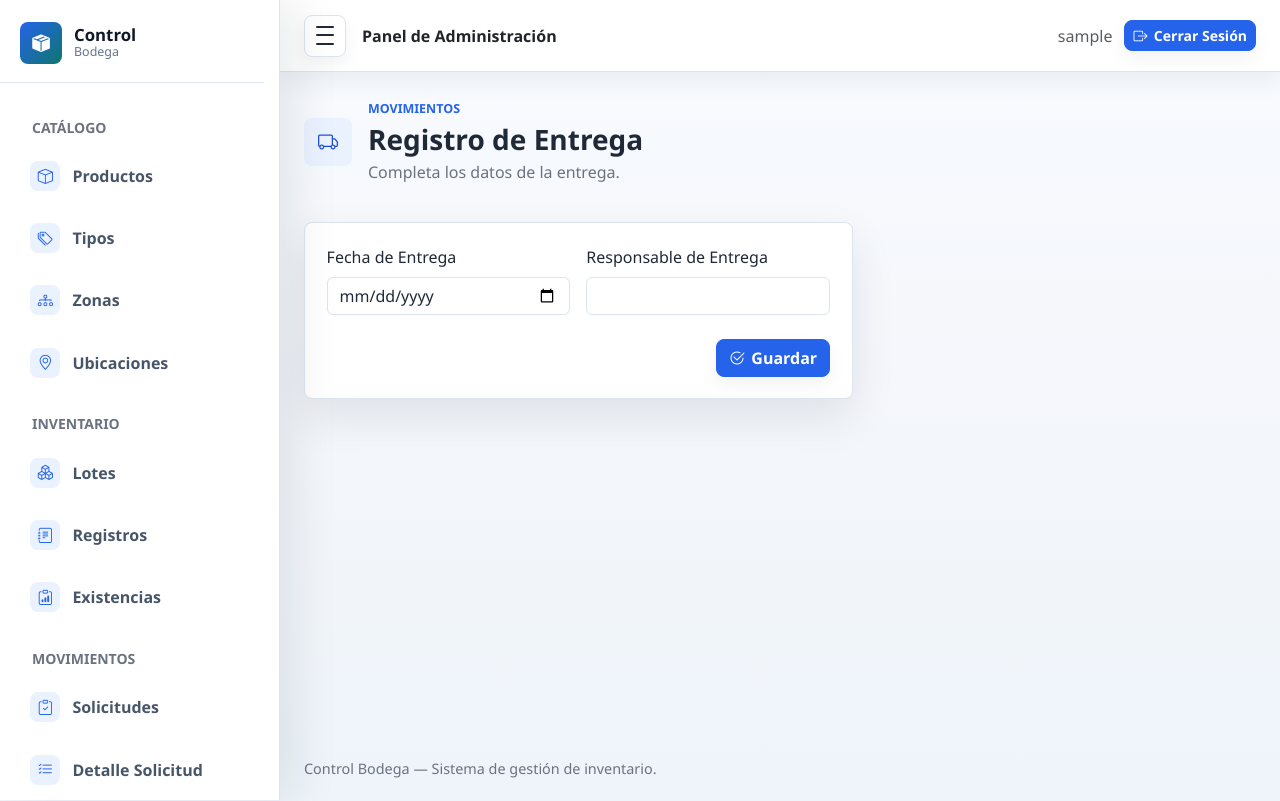
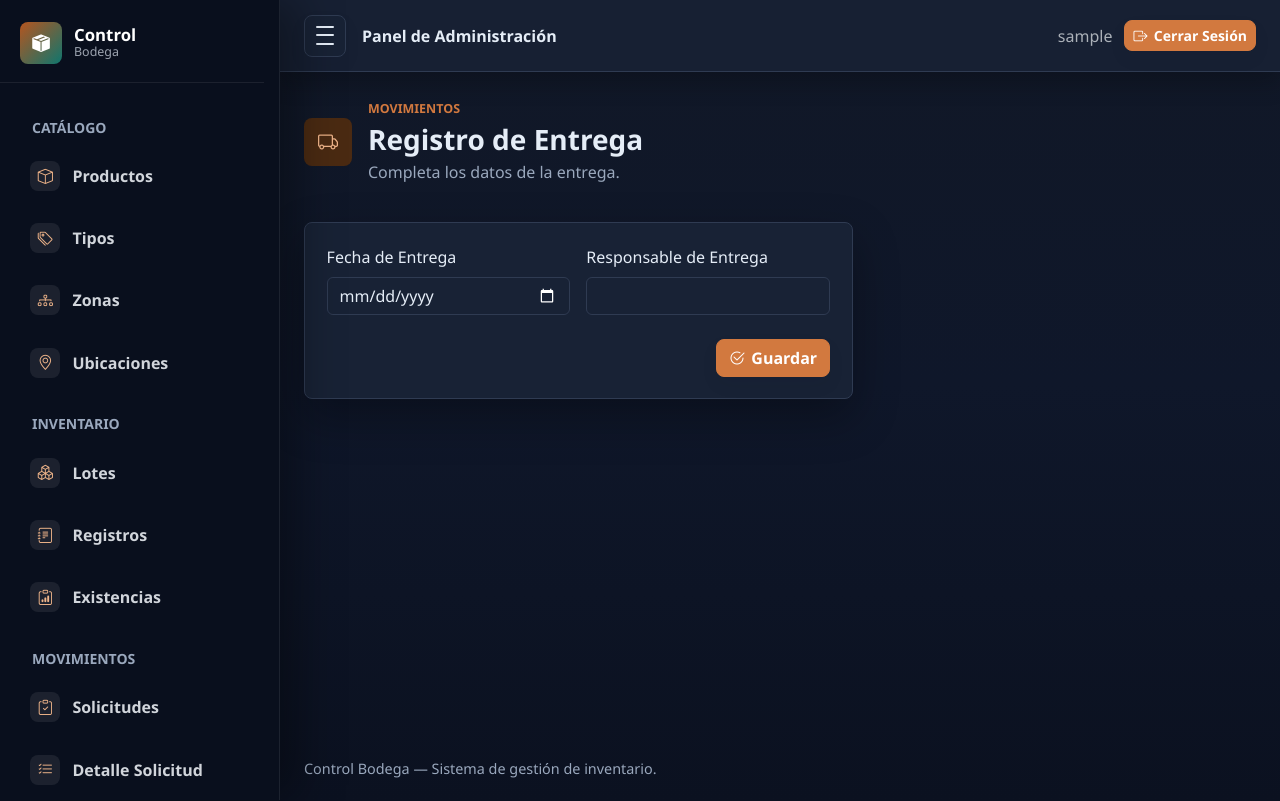
Before and after one commit to CRONIXDOM/GestionBodega, a Spring Boot app: page /entrega/nuevo in a window 1280 px wide. Run offline with Spring Boot 4, Linux system fonts and the light colour scheme; the visitor is signed in with stand-in values (Sample User, id 1); some libraries are stand-ins or nearby versions.

Commit message:
Cambiar tema a colores oscuros con acento naranja quemado y ampliar formularios de Registro/Detalle
- Activa el tema oscuro por defecto en toda la app (data-theme="dark" en plantillaui.html y login.html) y corrige main.js para que no revierta a claro en la carga.
- Reemplaza el acento azul (#2563eb) por un naranja oscuro/no invasivo (#b5551f / #d2793f) en botones, iconos, badges, focus rings y el tema oscuro ya existente en style.css.
- Los formularios de Registro, Detalle Solicitud y Detalle Entrega ahora ocupan todo el ancho de la página (col-12) en lugar de la columna angosta col-xl-7.

```diff
--- a/controlweb/src/main/resources/static/assets/css/style.css
+++ b/controlweb/src/main/resources/static/assets/css/style.css
@@ -7,8 +7,8 @@
   --admin-border: #dbe4ef;
   --admin-text: #1f2937;
   --admin-muted: #6b7280;
-  --admin-primary: #2563eb;
-  --admin-primary-dark: #1d4ed8;
+  --admin-primary: #b5551f;
+  --admin-primary-dark: #93441a;
   --admin-success: #0f766e;
   --admin-warning: #d97706;
   --admin-danger: #dc2626;
@@ -17,7 +17,7 @@
   --admin-shadow-sm: 0 10px 24px rgba(15, 23, 42, 0.06);
   --admin-shadow: 0 18px 46px rgba(15, 23, 42, 0.09);
   --admin-shadow-lg: 0 26px 70px rgba(15, 23, 42, 0.12);
-  --admin-ring: 0 0 0 4px rgba(37, 99, 235, 0.12);
+  --admin-ring: 0 0 0 4px rgba(181, 85, 31, 0.14);
 }
 
 * {
@@ -95,7 +95,7 @@ a {
   width: 42px;
   height: 42px;
   border-radius: 8px;
-  background: linear-gradient(135deg, #2563eb, #0f766e);
+  background: linear-gradient(135deg, #b5551f, #0f766e);
   color: #ffffff;
 }
 
@@ -161,7 +161,7 @@ a {
   height: 30px;
   border-radius: 8px;
   background: rgba(255, 255, 255, 0.08);
-  color: #bfdbfe;
+  color: #f0b58a;
   font-size: 0.76rem;
 }
 
@@ -1118,8 +1118,8 @@ html[data-theme="dark"] {
   --admin-border: #2f3b52;
   --admin-text: #e5edf7;
   --admin-muted: #9aa8bd;
-  --admin-primary: #60a5fa;
-  --admin-primary-dark: #3b82f6;
+  --admin-primary: #d2793f;
+  --admin-primary-dark: #b5551f;
   --admin-success: #2dd4bf;
   --admin-warning: #fbbf24;
   --admin-danger: #f87171;
@@ -1128,7 +1128,7 @@ html[data-theme="dark"] {
   --admin-shadow-sm: 0 10px 24px rgba(0, 0, 0, 0.24);
   --admin-shadow: 0 18px 46px rgba(0, 0, 0, 0.32);
   --admin-shadow-lg: 0 26px 70px rgba(0, 0, 0, 0.42);
-  --admin-ring: 0 0 0 4px rgba(96, 165, 250, 0.18);
+  --admin-ring: 0 0 0 4px rgba(210, 121, 63, 0.22);
 }
 
 html[data-theme="dark"] body {
@@ -1178,7 +1178,7 @@ html[data-theme="dark"] .profile-avatar {
   place-items: center;
   flex: 0 0 auto;
   border-radius: 8px;
-  background: #eaf2ff;
+  background: #fbe4d2;
   color: var(--admin-primary-dark);
 }
 
@@ -1202,8 +1202,8 @@ html[data-theme="dark"] .profile-avatar {
 
 html[data-theme="dark"] .page-icon,
 html[data-theme="dark"] .section-title i {
-  background: #1e3a5f;
-  color: #bfdbfe;
+  background: #4a2a12;
+  color: #f0b58a;
 }
 
 .btn {
@@ -1560,8 +1560,8 @@ html:not([data-theme="dark"]) {
   --admin-sidebar-text: #475569;
   --admin-sidebar-text-strong: #0f172a;
   --admin-sidebar-muted: #64748b;
-  --admin-sidebar-icon-bg: #eaf2ff;
-  --admin-sidebar-icon: #2563eb;
+  --admin-sidebar-icon-bg: #fbe4d2;
+  --admin-sidebar-icon: #b5551f;
   --admin-sidebar-shadow: 18px 0 42px rgba(15, 23, 42, 0.08);
 }
 
@@ -1571,7 +1571,7 @@ html[data-theme="dark"] {
   --admin-sidebar-text-strong: #ffffff;
   --admin-sidebar-muted: #9ca3af;
   --admin-sidebar-icon-bg: rgba(255, 255, 255, 0.08);
-  --admin-sidebar-icon: #bfdbfe;
+  --admin-sidebar-icon: #f0b58a;
   --admin-sidebar-shadow: 18px 0 42px rgba(0, 0, 0, 0.34);
 }
 
--- a/controlweb/src/main/resources/static/assets/js/main.js
+++ b/controlweb/src/main/resources/static/assets/js/main.js
@@ -50,11 +50,7 @@
       return savedTheme;
     }
 
-    if (window.matchMedia && window.matchMedia("(prefers-color-scheme: dark)").matches) {
-      return "dark";
-    }
-
-    return "light";
+    return "dark";
   }
 
   onReady(function () {
--- a/controlweb/src/main/resources/templates/DetalleEntrega/creardetalleentrega.html
+++ b/controlweb/src/main/resources/templates/DetalleEntrega/creardetalleentrega.html
@@ -20,7 +20,7 @@
 		</div>
 
 		<section class="row g-3 mt-1">
-			<div class="col-12 col-xl-7">
+			<div class="col-12">
 				<form class="panel" th:action="@{/detalleentrega/guardar}" th:object="${detalleEntrega}" method="post">
 					<input type="hidden" th:field="*{idDetalleEntrega}">
 					<div class="row g-3">
--- a/controlweb/src/main/resources/templates/DetalleSolicitud/creardetallesolicitud.html
+++ b/controlweb/src/main/resources/templates/DetalleSolicitud/creardetallesolicitud.html
@@ -20,7 +20,7 @@
 		</div>
 
 		<section class="row g-3 mt-1">
-			<div class="col-12 col-xl-7">
+			<div class="col-12">
 				<form class="panel" th:action="@{/detallesolicitud/guardar}" th:object="${detalleSolicitud}" method="post">
 					<input type="hidden" th:field="*{idDetalleSolicitud}">
 					<div class="row g-3">
--- a/controlweb/src/main/resources/templates/Login/login.html
+++ b/controlweb/src/main/resources/templates/Login/login.html
@@ -1,5 +1,5 @@
 <!DOCTYPE html>
-<html lang="es" xmlns:th="http://www.thymeleaf.org">
+<html lang="es" data-theme="dark" xmlns:th="http://www.thymeleaf.org">
 <head>
 <meta charset="UTF-8">
 <meta name="viewport" content="width=device-width, initial-scale=1.0">
--- a/controlweb/src/main/resources/templates/Plantilla/plantillaui.html
+++ b/controlweb/src/main/resources/templates/Plantilla/plantillaui.html
@@ -1,5 +1,5 @@
 <!DOCTYPE html>
-<html lang="es" xmlns:th="http://www.thymeleaf.org"
+<html lang="es" data-theme="dark" xmlns:th="http://www.thymeleaf.org"
 	xmlns:layout="http://www.ultraq.net.nz/thymeleaf/layout">
 <head>
 <meta charset="UTF-8">
--- a/controlweb/src/main/resources/templates/Registro/crearregistro.html
+++ b/controlweb/src/main/resources/templates/Registro/crearregistro.html
@@ -20,7 +20,7 @@
 		</div>
 
 		<section class="row g-3 mt-1">
-			<div class="col-12 col-xl-7">
+			<div class="col-12">
 				<form class="panel" th:action="@{/registro/guardar}" th:object="${registro}" method="post">
 					<input type="hidden" th:field="*{idRegistro}">
 					<div class="row g-3">
```
Also changed, not shown: other parts of controlweb/src/main/resources/static/assets/css/style.css (+16 -16 lines).
